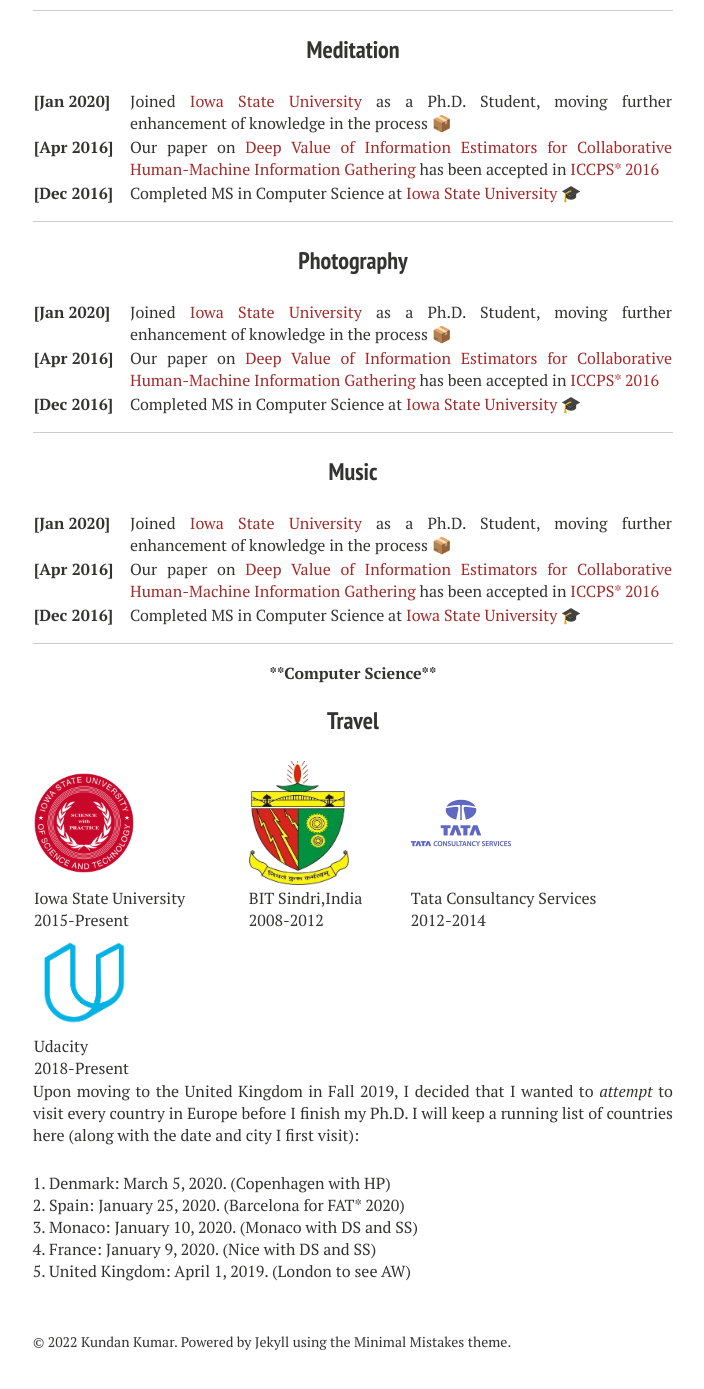
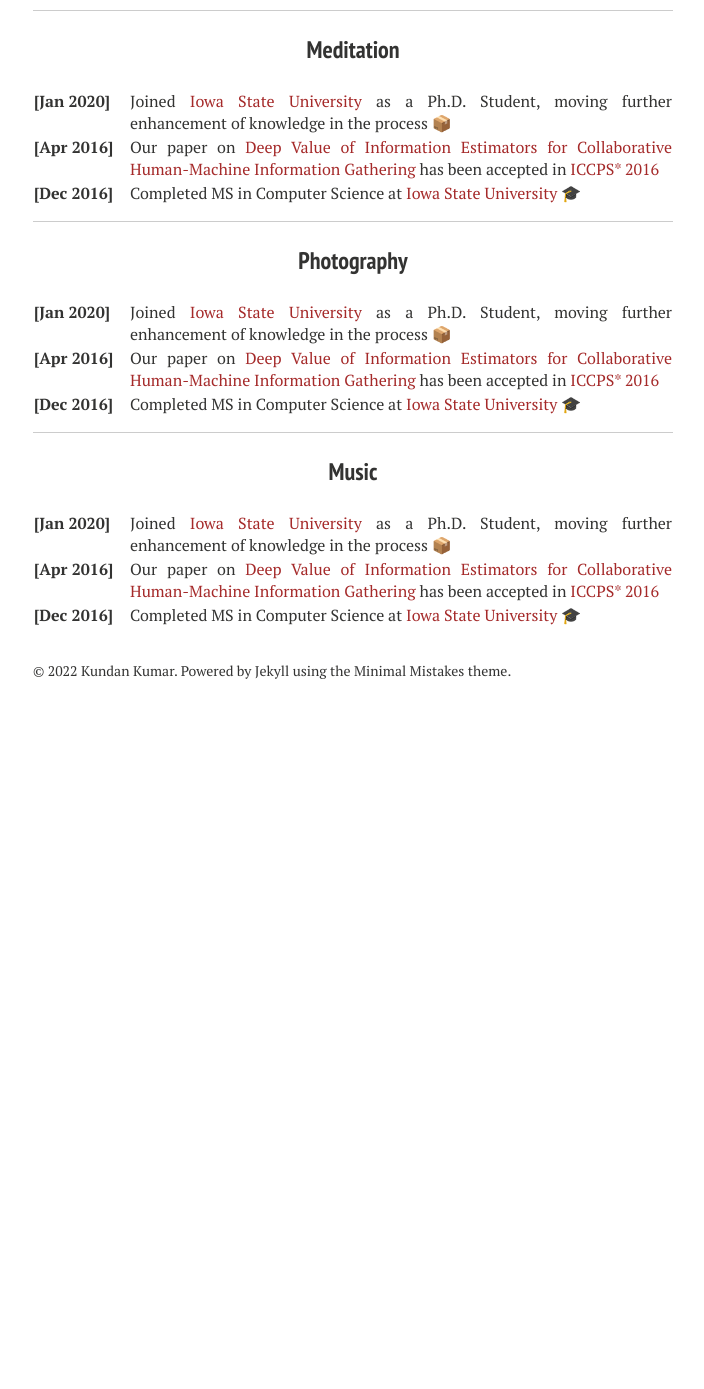
Before and after one commit to kundan7kumar/kundan7kumar.github.io, a Jekyll site: the page built from travel/index.md, in a window 1280 px wide and 1400 px high, scrolled down 1612 px. Shown: the top 1389 px of the window, without its empty margins (287-991 px from the left). Built offline with Jekyll 4.4.1, drawn with Linux system fonts in a browser that asks for light colours; nearby versions of some CDN libraries; after the commit the page ends 2341 px from its top, so only the background shows below that.

Commit message:
Update index.md

```diff
--- a/travel/index.md
+++ b/travel/index.md
@@ -199,70 +199,10 @@ Sporting Activities:
         <td valign="top"><strong>[Apr 2016]</strong></td>
         <td>Our paper on <a href="https://ieeexplore.ieee.org/abstract/document/7479095">Deep Value of Information Estimators for Collaborative Human-Machine Information Gathering </a> has been accepted in <a href="https://iccps.acm.org/2016/">ICCPS&#42; 2016</a></td>
     </tr>
-    <!-- <tr>
-        <td valign="top"><strong>[Jun 2019]</strong></td>
-        <td>Joined <a href="https://www.partnershiponai.org/">Partnership on AI</a> as a Research Fellow, spending the summer in the Bay Area
-        </td>
-    </tr> -->
+
     <tr>
         <td valign="top"><strong>[Dec 2016]</strong></td>
         <td>Completed MS in Computer Science at <a href="https://www.iastate.edu/">Iowa State University</a> &#127891;
         </td>
     </tr>
 </table>
-
-----
-<div align="center">
-  <b>**Computer Science**</b>
-</div>
-
-<h3 align="center">Travel</h3>
-<table align="center" class='affl-pic'>
-    <tr>
-        <td>
-            <a href="https://www.iastate.edu/">
-            <img src="/images/ISU.png" width="100" height="115"></a>
-        </td>
-        <td>
-            <a href="https://www.bitsindri.ac.in/">
-            <img src="/images/BIT.png" width="100" height="115"></a>
-        </td>
-        <td>
-            <a href="https://www.tcs.com/">
-            <img src="/images/tcs.png" width="100" height="115"></a>
-        </td>
-    <tr>
-    <tr>
-        <td>Iowa State University<br>2015-Present</td>
-        <td>BIT Sindri,India<br>2008-2012</td>
-        <td>Tata Consultancy Services<br>2012-2014</td>
-    </tr>
-    </tr>
-        <td>
-            <a href="https://www.udacity.com/">
-            <img src="/images/udacity.png" width="100" height="115"></a>
-        </td>
-        <!-- <td>
-            <a href="https://www.microsoft.com/">
-            <img src="/images/msft.png"></a>
-        </td> -->
-        <!-- <td>
-            <a href="https://www.groupon.com/">
-            <img src="/images/grpn.png"></a>
-        </td> -->
-    </tr>
-    <tr>
-        <td>Udacity<br>2018-Present</td>
-        <!-- <td>Microsoft<br>Summer 2018</td>
-        <td>Groupon<br>Summer 2017</td> -->
-    </tr>
-</table>
-
-
-Upon moving to the United Kingdom in Fall 2019, I decided that I wanted to *attempt* to visit every country in Europe before I finish my Ph.D. I will keep a running list of countries here (along with the date and city I first visit):
-
-1. Denmark: March 5, 2020. (Copenhagen with HP)
-1. Spain: January 25, 2020. (Barcelona for FAT\* 2020)
-1. Monaco: January 10, 2020. (Monaco with DS and SS)
-1. France: January 9, 2020. (Nice with DS and SS)
-1. United Kingdom: April 1, 2019. (London to see AW)
```
